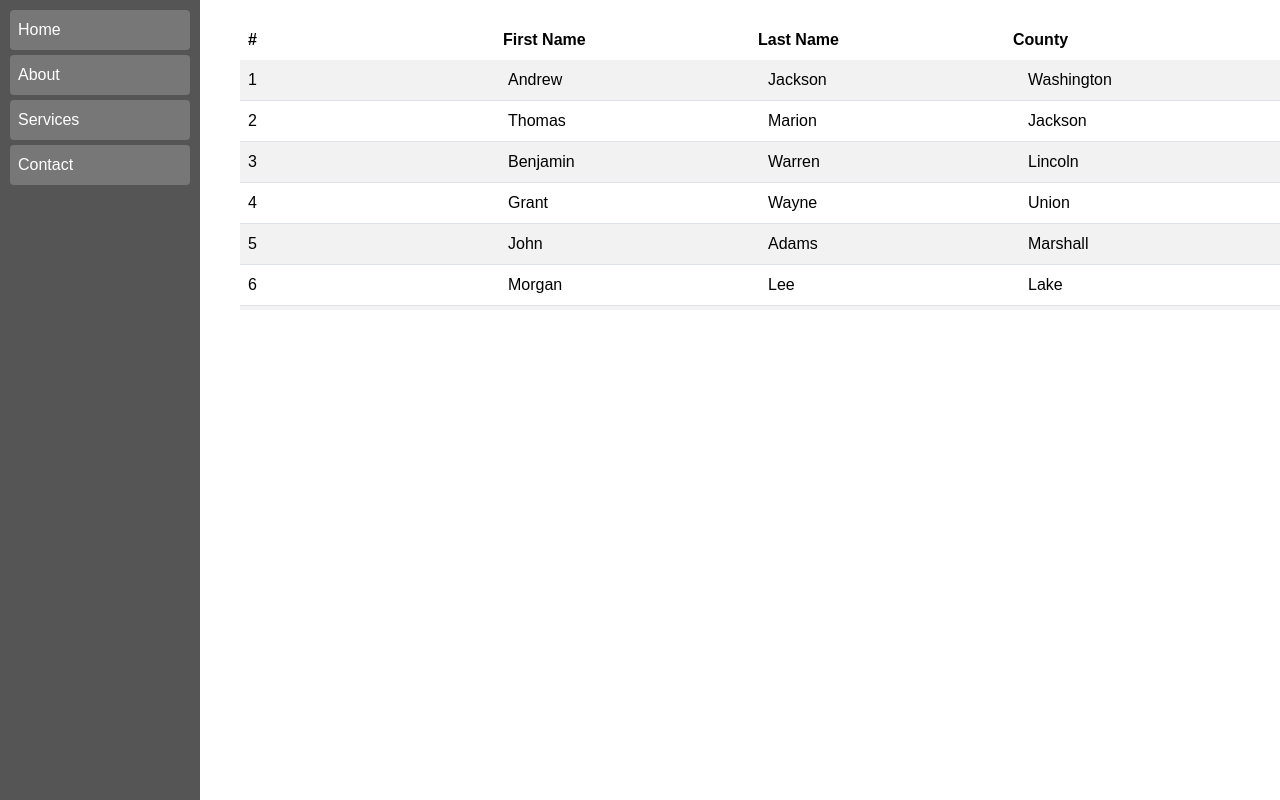
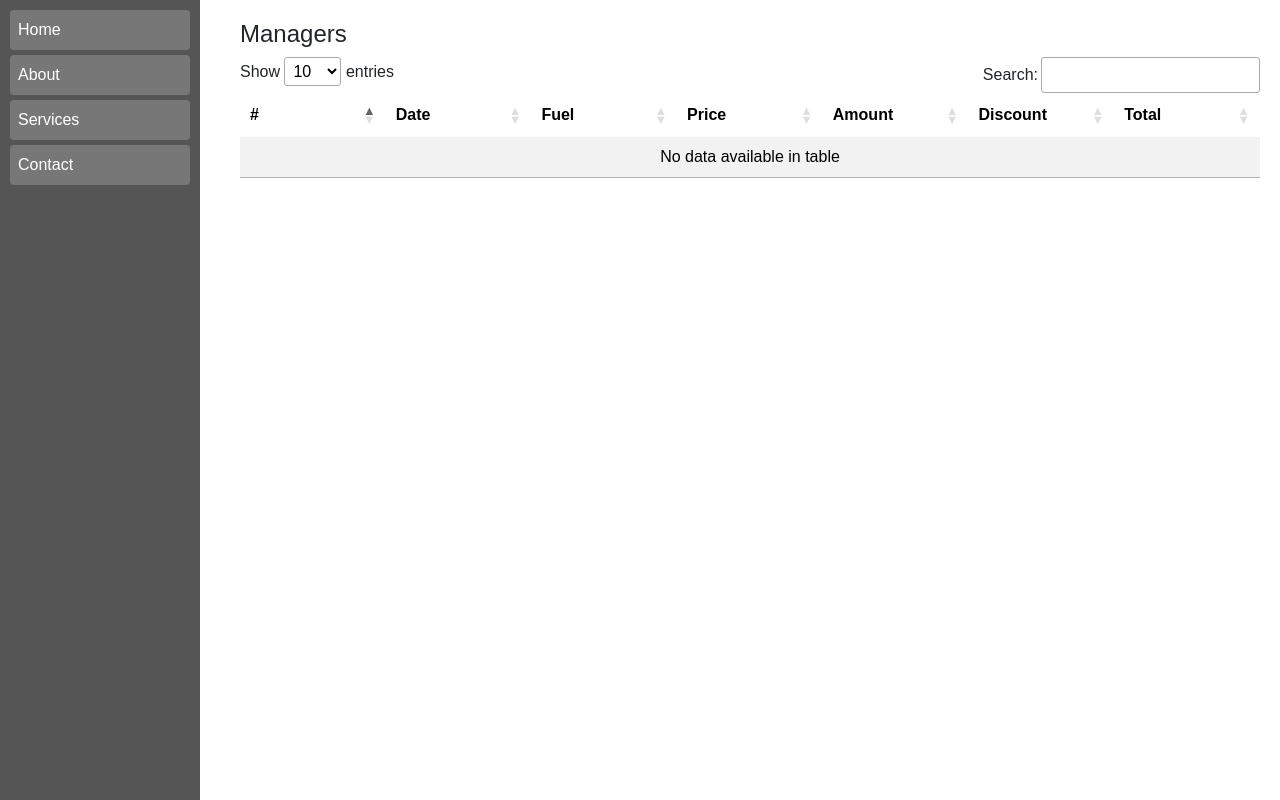
Before and after one commit to Lyutillis/gas-station-data-manager, a Django app: template templates/stations/station_detail.html in a window 1280 px wide. Shown: the part 76-876 px from the top of the page. Run offline with Django 4.2, Linux system fonts and the light colour scheme; the template is opened without the code that fills it, so the values that code supplies are empty; some libraries are stand-ins or nearby versions.

Commit message:
Removed Discount model

```diff
--- a/static/js/table.js
+++ b/static/js/table.js
@@ -0,0 +1,3 @@
+$(document).ready( function () {
+    $('#transaction-table').DataTable();
+} );
--- a/stations/admin.py
+++ b/stations/admin.py
@@ -1,9 +1,8 @@
 from django.contrib import admin
 
-from stations.models import Fuel, Station, Discount, Transaction
+from stations.models import Fuel, Station, Transaction
 
 
 admin.site.register(Fuel)
 admin.site.register(Station)
-admin.site.register(Discount)
 admin.site.register(Transaction)
--- a/templates/base/_base.html
+++ b/templates/base/_base.html
@@ -4,7 +4,9 @@
   <meta charset="UTF-8">
   <meta name="viewport" content="width=device-width, initial-scale=1.0">
   <title>Gas Station</title>
+  <script src="https://ajax.googleapis.com/ajax/libs/jquery/3.7.1/jquery.min.js"></script>
   <link href="https://cdn.jsdelivr.net/npm/bootstrap@5.3.2/dist/css/bootstrap.min.css" rel="stylesheet" integrity="sha384-T3c6CoIi6uLrA9TneNEoa7RxnatzjcDSCmG1MXxSR1GAsXEV/Dwwykc2MPK8M2HN" crossorigin="anonymous">
+  <script src="https://cdn.jsdelivr.net/npm/bootstrap@5.3.2/dist/js/bootstrap.bundle.min.js" integrity="sha384-C6RzsynM9kWDrMNeT87bh95OGNyZPhcTNXj1NW7RuBCsyN/o0jlpcV8Qyq46cDfL" crossorigin="anonymous"></script>
   {% load static %}
   <link rel="stylesheet"  href="{% static 'css/sidebar.css' %}">
   {% block links %}
@@ -28,6 +30,5 @@
         {% endblock content %}
       </main>
 
-    <script src="https://cdn.jsdelivr.net/npm/bootstrap@5.3.2/dist/js/bootstrap.bundle.min.js" integrity="sha384-C6RzsynM9kWDrMNeT87bh95OGNyZPhcTNXj1NW7RuBCsyN/o0jlpcV8Qyq46cDfL" crossorigin="anonymous"></script>
   </body>
 </html>
--- a/templates/stations/station_detail.html
+++ b/templates/stations/station_detail.html
@@ -2,6 +2,9 @@
 
 {% block links %}
 {% load static %}
+<script src="{% static 'js/table.js' %}"></script>
+<link rel="stylesheet" href="https://cdn.datatables.net/1.13.7/css/jquery.dataTables.css" />
+<script src="https://cdn.datatables.net/1.13.7/js/jquery.dataTables.js"></script>
 <link rel="stylesheet" href="{% static 'css/card.css' %}">
 <link rel="stylesheet" href="{% static 'css/table.css' %}">
 {% endblock links %}
@@ -11,15 +14,14 @@
 
 <div class="col">
     <div class="row">
+      <h4>Managers</h4>
         <div class="row justify-content-center">
-          {% for manager in station.managers %}
+          {% for manager in station.managers.all %}
             <div class="col-5 py-3">
                 <div class="card mb-3">
-                    <h5 class="card-header">Manager</h5>
+                    <h5 class="card-header">{{ manager.first_name }} {{ manager.last_name }}</h5>
                     <div class="card-body">
-                        <h5 class="card-title">Special title treatment</h5>
-                        <p class="card-text">With supporting text below as a natural lead-in to additional content.</p>
-                        <a href="#" class="btn btn-primary">Go somewhere</a>
+                        <a href="#" class="btn btn-primary">Check profile</a>
                     </div>
                 </div>
             </div>
@@ -28,106 +30,30 @@
     </div>
     <div class="row justify-content-center">
       <div class="col-xs-8 col-xs-offset-2 well">
-        <table class="table table-scroll table-striped">
+        <table id="transaction-table" class="table table-scroll table-striped">
             <thead>
                 <tr>
                     <th>#</th>
-                    <th>First Name</th>
-                    <th>Last Name</th>
-                    <th>County</th>
+                    <th>Date</th>
+                    <th>Fuel</th>
+                    <th>Price</th>
+                    <th>Amount</th>
+                    <th>Discount</th>
+                    <th>Total</th>
                 </tr>
             </thead>
             <tbody>
+              {% for transaction in station.transactions.all %}
                 <tr>
-                    <td>1</td>
-                    <td>Andrew</td>
-                    <td>Jackson</td>
-                    <td>Washington</td>
+                    <td>{{ transaction.pk }}</td>
+                    <td>{{ transaction.date }}</td>
+                    <td>{{ transaction.fuel.name }}</td>
+                    <td>{{ transaction.fuel.price }}</td>
+                    <td>{{ transaction.amount }}</td>
+                    <td>{{ transaction.discounted }}</td>
+                    <td>{{ transaction.total }}</td>
                 </tr>
-                <tr>
-                    <td>2</td>
-                    <td>Thomas</td>
-                    <td>Marion</td>
-                    <td>Jackson</td>
-                </tr>
-                <tr>
-                    <td>3</td>
-                    <td>Benjamin</td>
-                    <td>Warren</td>
-                    <td>Lincoln</td>
-                </tr>
-                <tr>
-                    <td>4</td>
-                    <td>Grant</td>
-                    <td>Wayne</td>
-                    <td>Union</td>
-                </tr>
-                <tr>
-                    <td>5</td>
-                    <td>John</td>
-                    <td>Adams</td>
-                    <td>Marshall</td>
-                </tr>
-                <tr>
-                    <td>6</td>
-                    <td>Morgan</td>
-                    <td>Lee</td>
-                    <td>Lake</td>
-                </tr>
-                <tr>
-                    <td>7</td>
-                    <td>John</td>
-                    <td>Henry</td>
-                    <td>Brown</td>
-                </tr>
-                <tr>
-                    <td>8</td>
-                    <td>William</td>
-                    <td>Jacob</td>
-                    <td>Orange</td>
-                </tr>
-                <tr>
-                    <td>9</td>
-                    <td>Kelly</td>
-                    <td>Davidson</td>
-                    <td>Taylor</td>
-                </tr>
-                <tr>
-                    <td>10</td>
-                    <td>Colleen</td>
-                    <td>Hurst</td>
-                    <td>Randolph</td>
-                </tr>
-                <tr>
-                    <td>11</td>
-                    <td>Rhona</td>
-                    <td>Herrod</td>
-                    <td>Cumberland</td>
-                </tr>
-                <tr>
-                    <td>12</td>
-                    <td>Jane</td>
-                    <td>Paul</td>
-                    <td>Marshall</td>
-                </tr>
-                <tr>
-                    <td>13</td>
-                    <td>Ashton</td>
-                    <td>Fox</td>
-                    <td>Calhoun</td>
-                </tr>
-                <tr>
-                    <td>14</td>
-                    <td>Garrett</td>
-                    <td>John</td>
-                    <td>Madison</td>
-                </tr>
-                <tr>
-                    <td>15</td>
-                    <td>Fredie</td>
-                    <td>Winters</td>
-                    <td>Washington</td>
-                </tr>
+              {% endfor %}
             </tbody>
         </table>
     </div>
```
Also changed, not shown: stations/models.py (+3 -8 lines).
